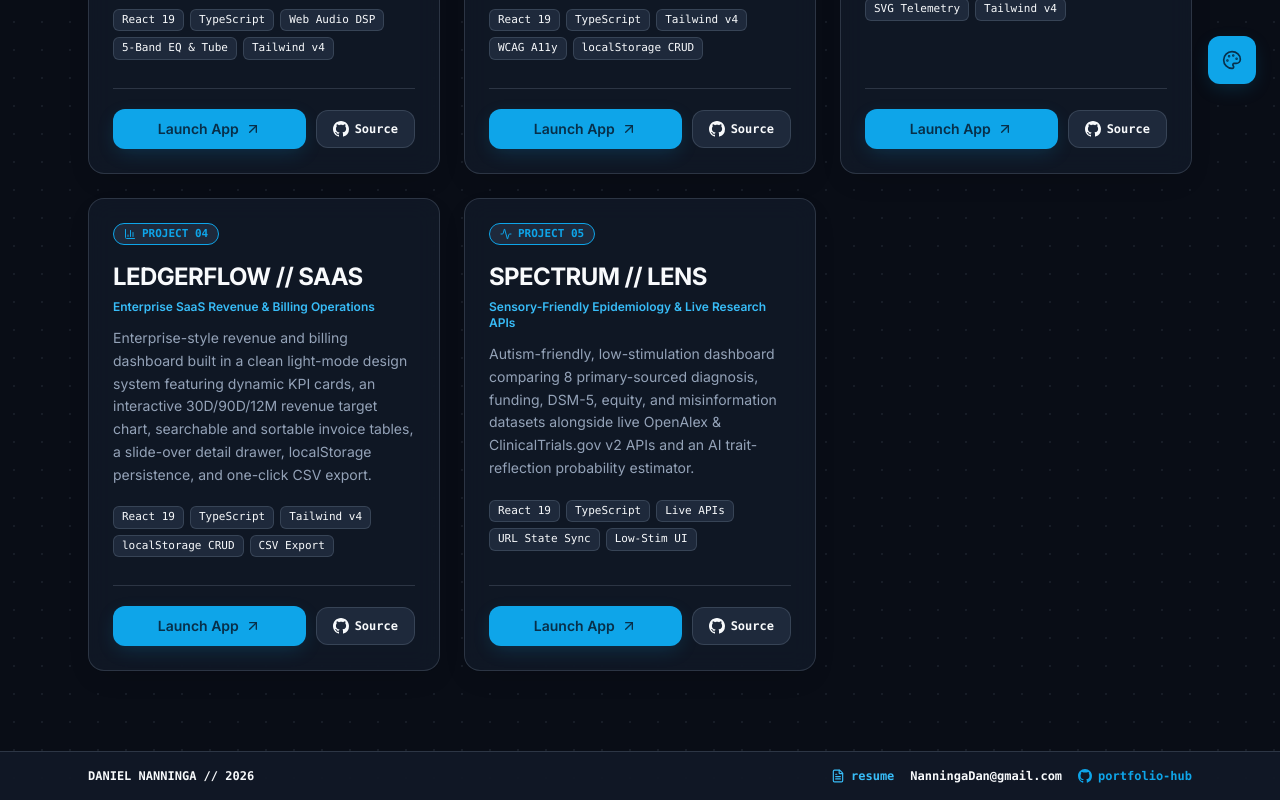
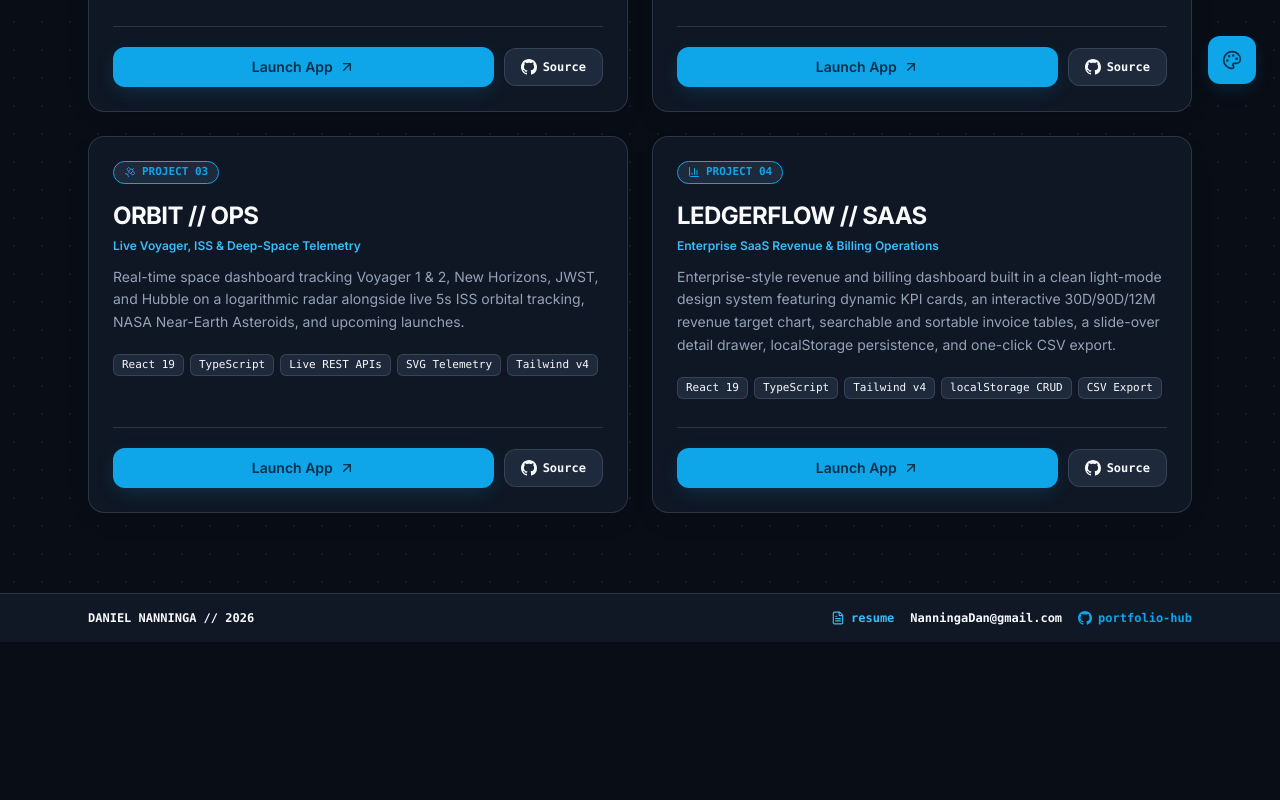
Before and after one commit to Nannidan/portfolio-hub, a React (Vite) app: page / in a window 1280 px wide. Shown: the part 692-1492 px from the top of the page. After the commit the page ends 1334 px from the top, so only its background shows below. Built offline with nearby package versions, Linux system fonts and the light colour scheme.

Commit message:
chore: remove spectrum-lens from portfolio-hub and resume

```diff
--- a/index.html
+++ b/index.html
@@ -13,7 +13,6 @@
     <meta property="og:title" content="Daniel Nanninga — Front-End &amp; AI UI Engineering Portfolio" />
     <meta
       property="og:description"
-      content="Explore 5 live production web apps: AUDIOSYNTH // HZ, FORGE // UI, ORBIT // OPS, LEDGERFLOW // SAAS, and SPECTRUM // LENS."
     />
     <meta property="og:url" content="https://portfolio-hub-44jc.vercel.app/" />
     <meta property="og:image" content="https://portfolio-hub-44jc.vercel.app/og-preview.svg" />
--- a/public/resume.html
+++ b/public/resume.html
@@ -321,7 +321,7 @@
             <div class="project">
               <div class="project-head">
                 <div>
-                  <span class="project-title">STAGE 01: AUDIOSYNTH // HZ — Web Audio Synthesizer &amp; Multimodal Mastering DSP</span>
+                  <span class="project-title">PROJECT 01: AUDIOSYNTH // HZ — Web Audio Synthesizer &amp; Multimodal Mastering DSP</span>
                   <span class="project-stack"> • [Web Audio API, SVG Rotary Dials, 60fps FFT]</span>
                 </div>
                 <span class="project-links">
@@ -338,7 +338,7 @@
             <div class="project">
               <div class="project-head">
                 <div>
-                  <span class="project-title">STAGE 02: FORGE // UI — Design-Token Workbench, WCAG 2.1 Auditor &amp; AI Prompt Studio</span>
+                  <span class="project-title">PROJECT 02: FORGE // UI — Design-Token Workbench, WCAG 2.1 Auditor &amp; AI Prompt Studio</span>
                   <span class="project-stack"> • [WCAG Math, Undo/Redo Stack, Code Generator]</span>
                 </div>
                 <span class="project-links">
@@ -355,7 +355,7 @@
             <div class="project">
               <div class="project-head">
                 <div>
-                  <span class="project-title">STAGE 03: ORBIT // OPS — Deep-Space Logarithmic Radar &amp; Live ISS/NASA Telemetry</span>
+                  <span class="project-title">PROJECT 03: ORBIT // OPS — Deep-Space Logarithmic Radar &amp; Live ISS/NASA Telemetry</span>
                   <span class="project-stack"> • [REST Polling, Logarithmic SVG Radar]</span>
                 </div>
                 <span class="project-links">
@@ -371,7 +371,7 @@
             <div class="project">
               <div class="project-head">
                 <div>
-                  <span class="project-title">STAGE 04: LEDGERFLOW // SAAS — Enterprise Revenue &amp; Billing Operations Workspace</span>
+                  <span class="project-title">PROJECT 04: LEDGERFLOW // SAAS — Enterprise Revenue &amp; Billing Operations Workspace</span>
                   <span class="project-stack"> • [SaaS Analytics, Slide-Over CRUD, CSV Export]</span>
                 </div>
                 <span class="project-links">
@@ -381,22 +381,6 @@
               </div>
               <ul>
                 <li>Created a high-clarity light-mode SaaS dashboard with 30D/90D/12M revenue-vs-target charts, live KPI cards, multi-column invoice search/sort/filter, slide-over line-item inspector, and RFC-4180 CSV export.</li>
-              </ul>
-            </div>
-
-            <div class="project">
-              <div class="project-head">
-                <div>
-                  <span class="project-title">STAGE 05: SPECTRUM // LENS — Sensory-Friendly Epidemiology &amp; Live Research APIs</span>
-                  <span class="project-stack"> • [OpenAlex &amp; ClinicalTrials.gov v2, Low-Stim UI]</span>
-                </div>
-                <span class="project-links">
-                  <a href="https://nannidan.github.io/spectrum-lens/">Live</a> •
-                  <a href="https://github.com/Nannidan/spectrum-lens">GitHub</a>
-                </span>
-              </div>
-              <ul>
-                <li>Integrated live OpenAlex publication trends and ClinicalTrials.gov v2 study feeds with 8 primary-sourced CDC/NIH/PubMed epidemiological datasets, bidirectional URL query sync, low-stimulation sensory mode, and a 6-domain AI trait-reflection probability estimator.</li>
               </ul>
             </div>
           </div>
@@ -423,7 +407,7 @@
 
       <footer class="footer-bar">
         <span>Daniel Nanninga • NanningaDan@gmail.com • github.com/Nannidan</span>
-        <span>All 5 live applications &amp; source repositories verified at portfolio-hub-44jc.vercel.app</span>
+        <span>All 4 live applications &amp; source repositories verified at portfolio-hub-44jc.vercel.app</span>
       </footer>
     </main>
   </body>
--- a/src/App.tsx
+++ b/src/App.tsx
@@ -113,7 +113,7 @@ export default function App() {
         </div>
 
         {/* Modular Project Grid */}
-        <div className="mt-10 grid gap-6 md:grid-cols-2 lg:grid-cols-3">
+        <div className="mt-10 grid gap-6 md:grid-cols-2 lg:grid-cols-2">
           {PROJECTS.map((project) => (
             <ProjectCard key={project.id} project={project} style={style} />
           ))}
--- a/src/data/projects.ts
+++ b/src/data/projects.ts
@@ -49,24 +49,12 @@ export const PROJECTS: Project[] = [
     tags: ['React 19', 'TypeScript', 'Tailwind v4', 'localStorage CRUD', 'CSV Export'],
     icon: 'ledger',
   },
-  {
-    id: 'spectrum-lens',
-    code: 'PROJECT 05',
-    title: 'SPECTRUM // LENS',
-    tagline: 'Sensory-Friendly Epidemiology & Live Research APIs',
-    description:
-      'Autism-friendly, low-stimulation dashboard comparing 8 primary-sourced diagnosis, funding, DSM-5, equity, and misinformation datasets alongside live OpenAlex & ClinicalTrials.gov v2 APIs and an AI trait-reflection probability estimator.',
-    liveUrl: 'https://nannidan.github.io/spectrum-lens/',
-    repoUrl: 'https://github.com/Nannidan/spectrum-lens',
-    tags: ['React 19', 'TypeScript', 'Live APIs', 'URL State Sync', 'Low-Stim UI'],
-    icon: 'spectrum',
-  },
 ]
 
 const HERO_COPY = {
   badge: 'DANIEL NANNINGA // FRONT-END & AI UI ENGINEER',
   headline: 'Production Front-End & Interactive UI Systems.',
-  sub: 'Five shipped web applications engineered with React 19, TypeScript, and Tailwind CSS v4—spanning Web Audio DSP, design-system accessibility tooling, live telemetry, and enterprise SaaS.',
+  sub: 'Shipped web applications engineered with React 19, TypeScript, and Tailwind CSS v4—spanning Web Audio DSP, design-system accessibility tooling, live telemetry, and enterprise SaaS.',
 }
 
 export const THEME_META: Record<ThemeId, ThemeMeta> = {
```
Also changed, not shown: public/og-preview.svg, 1 other file (tests, documents, lock files or other folders).
